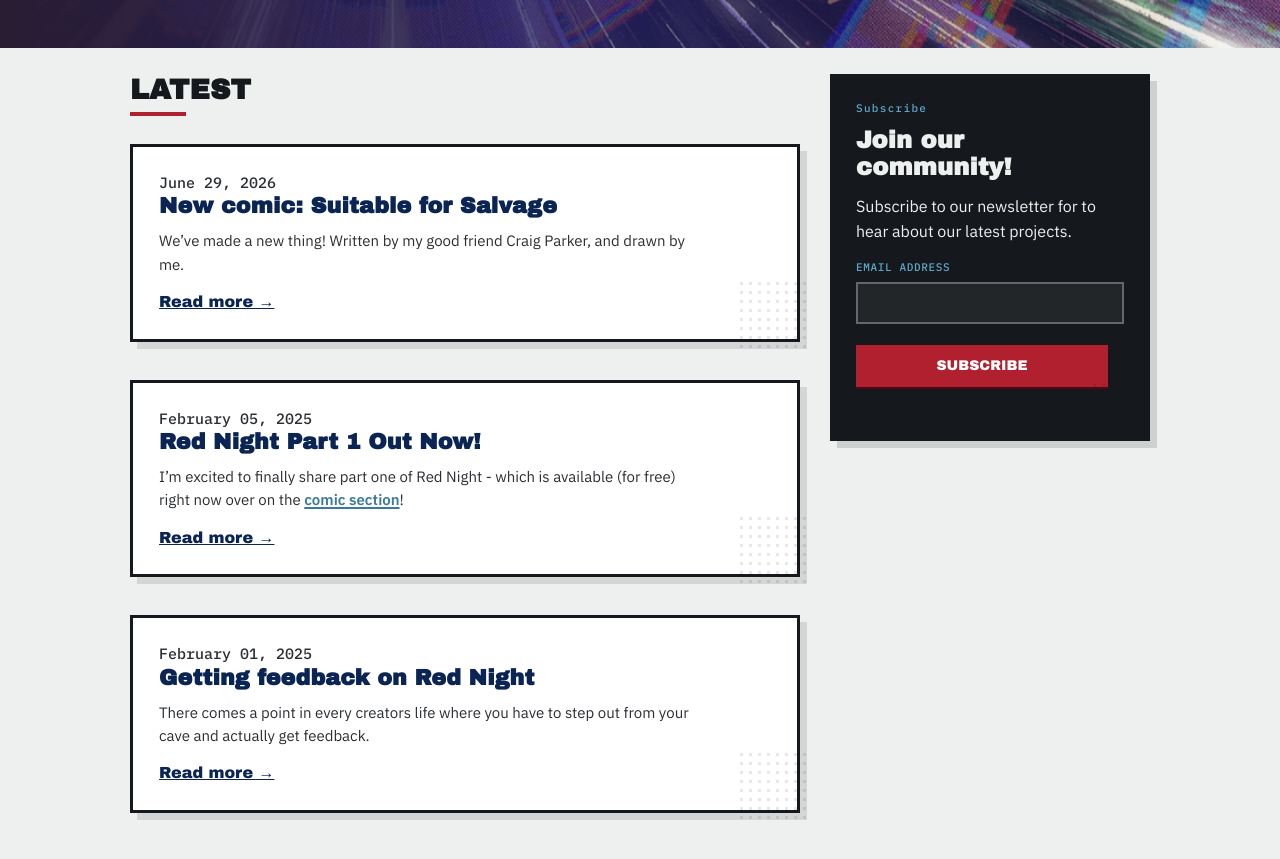
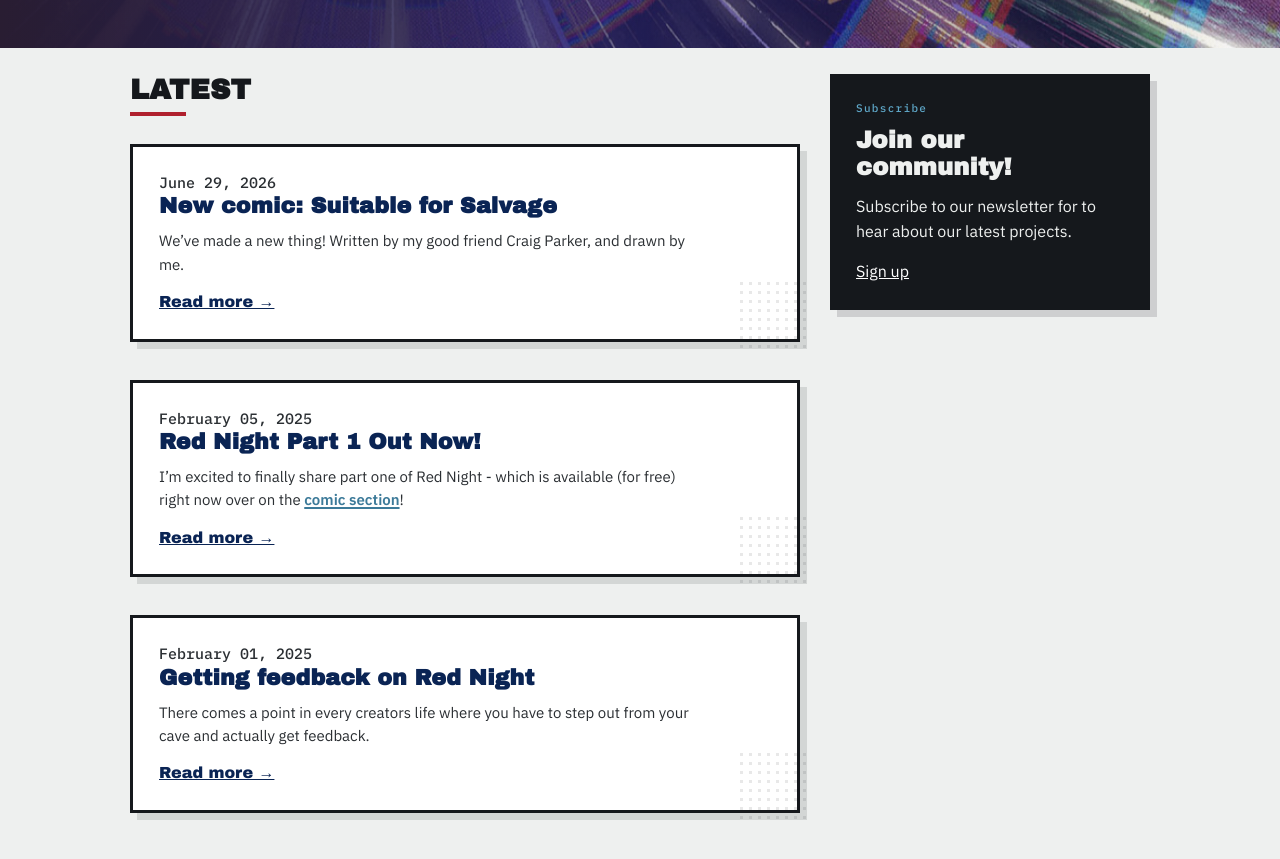
Before and after one commit to ctdesign/bigstompyrobot, a Jekyll site: the page built from index.md, in a window 1280 px wide and 900 px high, scrolled down 539 px. Shown: the top 859 px of the window. Built offline with Jekyll 4.4.1, drawn with Linux system fonts in a browser that asks for light colours; some of the changed lines change nothing that is shown.

Commit message:
new newsletter snippet

```diff
--- a/_includes/newsletter.html
+++ b/_includes/newsletter.html
@@ -2,7 +2,10 @@
 <span class="panel__sub ">Subscribe</span>
 <h3 class="panel__title">Join our community!</h3>
 <p>Subscribe to our newsletter for to hear about our latest projects.</p>
-<div id="mc_embed_signup">
+
+<div style="text-align: left" class="sender-form-field" data-sender-form-id="dwp45J"><a href="https://stats.sender.net/forms/dwp45J/view">Sign up</a></div>
+
+<!-- <div id="mc_embed_signup">
   <form
     action="https://bigstompyrobot.us20.list-manage.com/subscribe/post?u=f18cedf90e42f21a184db9ccf&amp;id=a30654b263"
     method="post" id="mc-embedded-subscribe-form" name="mc-embedded-subscribe-form" class="validate" target="_blank"
@@ -21,5 +24,5 @@
     <div style="position: absolute; left: -5000px;" aria-hidden="true"><input type="text"
         name="b_f18cedf90e42f21a184db9ccf_a30654b263" tabindex="-1" value=""></div>
   </form>
+</div> -->
 </div>
-</div>
--- a/_layouts/default.html
+++ b/_layouts/default.html
@@ -25,7 +25,25 @@
     gtag('config', 'G-1F8JT299T4');
   </script>
 
-
+<!-- sender email marketing-->
+ <script>
+  (function (s, e, n, d, er) {
+    s['Sender'] = er;
+    s[er] = s[er] || function () {
+      (s[er].q = s[er].q || []).push(arguments)
+    }, s[er].l = 1 * new Date();
+    s[er].on = function(event, callback) {
+      s[er].listeners = s[er].listeners || {};
+      (s[er].listeners[event] = s[er].listeners[event] || []).push(callback);
+    };
+    var a = e.createElement(n),
+        m = e.getElementsByTagName(n)[0];
+    a.async = 1;
+    a.src = d;
+    m.parentNode.insertBefore(a, m)
+  })(window, document, 'script', 'https://cdn.sender.net/accounts_resources/universal.js', 'sender');
+  sender('bbbbdb61643573')
+</script>
 </head>
 
 <body class="{% if page.layout %}layout-{{ page.layout }}{% endif %}">
```
